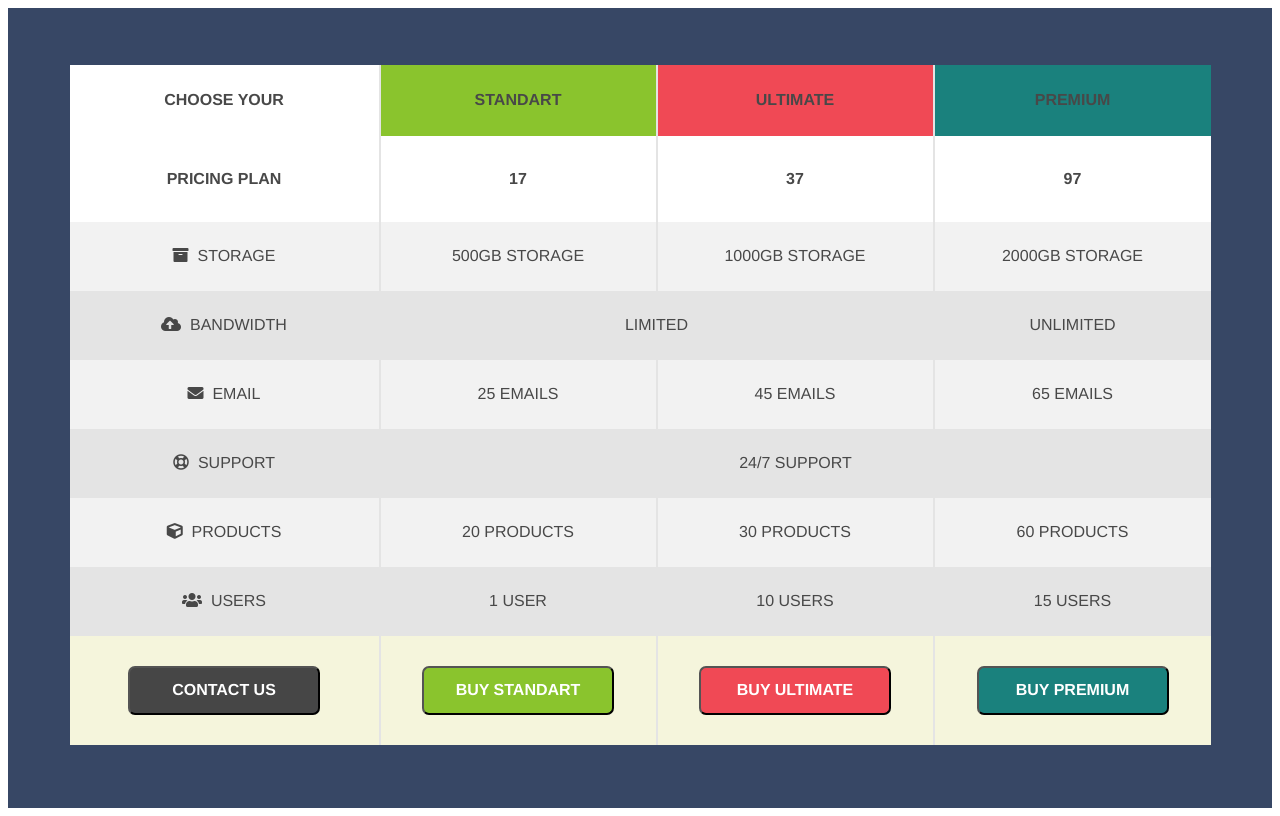
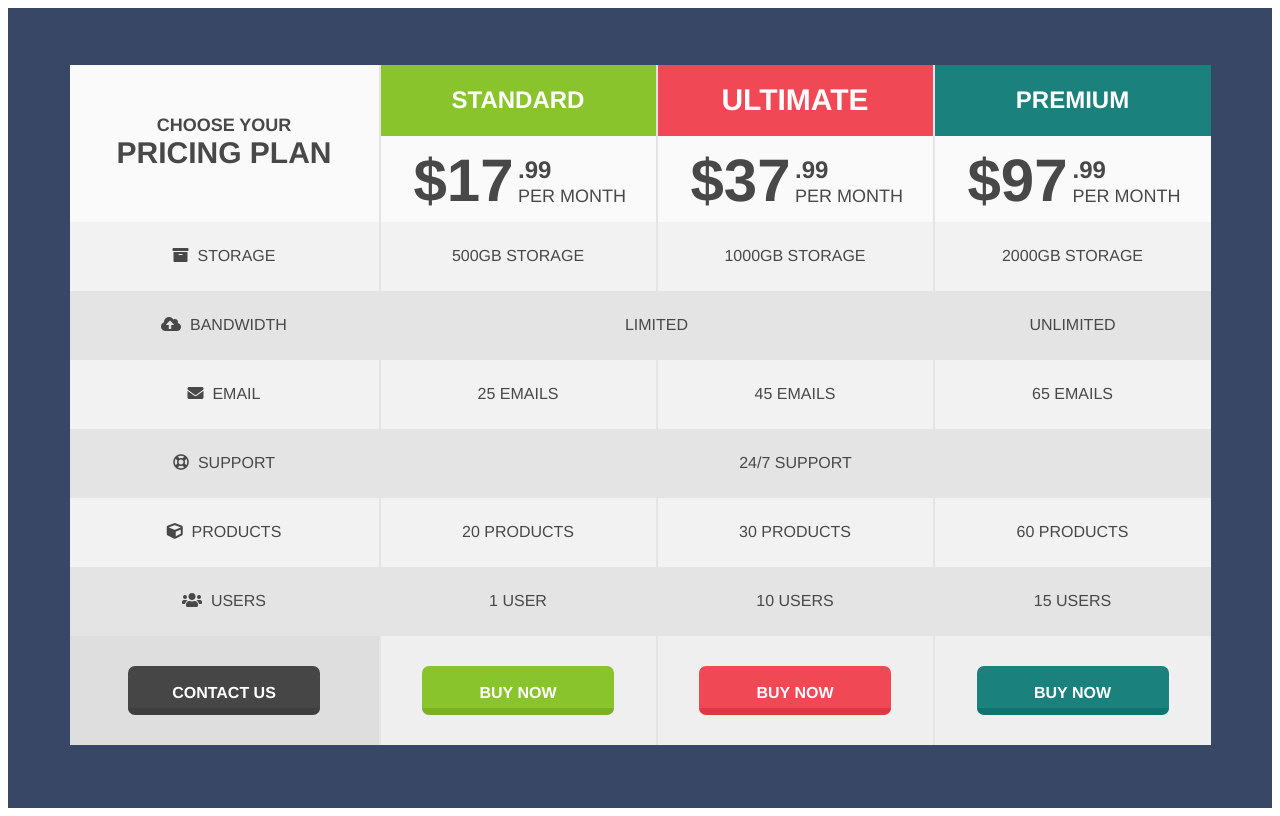
Before and after one commit to olegzip/frontend, a plain HTML site: page src/homework5/index.html in a window 1280 px wide. Drawn offline with nearby package versions, Linux system fonts and the light colour scheme.

Commit message:
HomeWork5 (First Table)

```diff
--- a/src/homework5/css/style.css
+++ b/src/homework5/css/style.css
@@ -1,4 +1,4 @@
-.container{
+.container {
     height: 100vh;
     margin: 0;
     padding: 0;
@@ -7,11 +7,13 @@
     align-items: center;
     justify-items: center;
 }
-.table-wrapper{
+
+.table-wrapper {
     margin: 24px 30px 31px 30px;
     width: 100%;
 }
-table{
+
+table {
     text-transform: uppercase;
     text-align: center;
     border-collapse: collapse;
@@ -21,66 +23,153 @@ table{
     margin: auto;
     color: rgb(72, 72, 72);
 }
-#col-first{
+
+#col-first {
     width: 310px;
     border-right: 2px solid rgb(228, 228, 228);
 }
-#col{
+
+#col {
     width: 277px;
     border-right: 2px solid rgb(228, 228, 228);
 }
-#col-last{
+
+#col-last {
     width: 277px;
     border-left: 2px solid rgb(228, 228, 228);
 }
-.contact-bgr{
-    background-color: rgb(70, 70, 70);
-}
-.standart-bgr{
-    background-color: rgb(138, 196, 45);
-}
-.ultimate-bgr{
-    background-color: rgb(240, 73, 85);
-}
-.premium-bgr{
-    background-color: rgb(26, 129, 125);
-}
+
 /*TABLE HEADER:*/
 
-thead tr:nth-child(even){
+thead tr:nth-child(even) {
     height: 86px;
 }
-thead tr:nth-child(odd){
+
+thead tr:nth-child(odd) {
     height: 71px;
+}
+
+th {
+    position: relative;
+    margin: 0;
+    padding: 0;
+    background-color: rgb(250, 250, 250);
+}
+
+th div {
+    display: inline-block;
+}
+
+.dollar {
+    margin: 0;
+    padding: 0;
+    position: absolute;
+    font-size: 60px;
+    font-weight: 700;
+    left: 33px;
+    top: 10px;
+}
+
+.cent {
+    margin: 0;
+    padding: 0;
+    position: absolute;
+    font-size: 24px;
+    font-weight: 700;
+    top: 20px;
+}
+
+.per-month {
+    margin: 0;
+    padding: 0;
+    position: absolute;
+    font-size: 18px;
+    font-weight: 400;
+    top: 50px;
+}
+
+#choose-your {
+    font-size: 18px;
+    font-weight: 700;
+    vertical-align: bottom;
+}
+
+#pricing-plan {
+    font-size: 30px;
+    font-weight: 700;
+    vertical-align: top;
+}
+#font-stand{
+    font-size: 24px;
+}
+#font-ultim{
+    font-size: 30px;
+}
+#font-prem{
+    font-size: 24px;
 }
 
 /*TABLE BODY:*/
 
-tbody tr:nth-child(even){
+tbody tr:nth-child(even) {
     height: 69px;
     background-color: rgb(228, 228, 228);
 }
-tbody tr:nth-child(odd){
+
+tbody tr:nth-child(odd) {
     height: 69px;
     background-color: rgb(242, 242, 242);
 }
 
 /*TABLE FOOTER (LAST ROW):*/
 
-tfoot td{
-    background-color: beige;
+tfoot td {
+    background-color: rgb(239, 239, 239);
     height: 30px;
 }
-tfoot tr{
+
+tfoot tr {
     height: 109px;
 }
-tfoot tr button{
+
+tfoot td:first-child{
+    background-color: rgb(222, 222, 222);
+}
+
+tfoot tr button {
     width: 192px;
     height: 49px;
+    line-height: 51px;
     font-size: 16px;
     font-family: inherit;
     text-transform: inherit;
     font-weight: bold;
     color: white;
     border-radius: 7px;
+    cursor: pointer;
+    border: none;
+    border-bottom: 7px solid red;
 }
+
+.contact-bgr {
+    background-color: rgb(70, 70, 70);
+    border-color: rgb(62, 62, 62);
+}
+
+.standart-bgr {
+    background-color: rgb(138, 196, 45);
+    border-color: rgb(122, 177, 34);
+    color: white;
+}
+
+.ultimate-bgr {
+    background-color: rgb(240, 73, 85);
+    border-color: rgb(224, 55, 68);
+    color: white;
+}
+
+.premium-bgr {
+    background-color: rgb(26, 129, 125);
+    border-color: rgb(14, 116, 111);
+    color: white;
+}
--- a/src/homework5/index.html
+++ b/src/homework5/index.html
@@ -20,32 +20,44 @@
             </colgroup>
             <thead>
             <tr>
-            <th>choose your</th>
-            <th class="standart-bgr">standart</th>
-            <th class="ultimate-bgr">ultimate</th>
-            <th class="premium-bgr">premium</th>
+                <th id="choose-your">choose your</th>
+                <th class="standart-bgr" id="font-stand">standard</th>
+                <th class="ultimate-bgr" id="font-ultim">ultimate</th>
+                <th class="premium-bgr" id="font-prem">premium</th>
             </tr>
             <tr>
-            <th>pricing plan</th>
-            <th>17</sup></th>
-            <th>37</th>
-            <th>97</th>
+                <th id="pricing-plan">pricing plan</th>
+                <th>
+                    <div class="dollar">$17</div>
+                    <div class="cent">.99</div>
+                    <div class="per-month">per month</div>
+                </th>
+                <th>
+                    <div class="dollar">$37</div>
+                    <div class="cent">.99</div>
+                    <div class="per-month">per month</div>
+                </th>
+                <th>
+                    <div class="dollar">$97</div>
+                    <div class="cent">.99</div>
+                    <div class="per-month">per month</div>
+                </th>
             </tr>
             </thead>
             <tbody>
             <tr>
-            <td><i class="fas fa-archive"></i>&nbsp   storage</td>
+                <td><i class="fas fa-archive"></i>&nbsp storage</td>
                 <td>500GB Storage</td>
                 <td>1000GB Storage</td>
                 <td>2000GB Storage</td>
             </tr>
             <tr>
-            <td><i class="fas fa-cloud-upload-alt"></i>&nbsp   bandwidth</td>
+                <td><i class="fas fa-cloud-upload-alt"></i>&nbsp bandwidth</td>
                 <td colspan="2">limited</td>
                 <td>unlimited</td>
             </tr>
             <tr>
-            <td><i class="fas fa-envelope"></i>&nbsp   email</td>
+                <td><i class="fas fa-envelope"></i>&nbsp email</td>
                 <td>25 emails</td>
                 <td>45 emails</td>
                 <td>65 emails</td>
@@ -55,13 +67,13 @@
                 <td colspan="3">24/7 support</td>
             </tr>
             <tr>
-            <td><i class="fas fa-cube"></i>&nbsp   products</td>
+                <td><i class="fas fa-cube"></i>&nbsp products</td>
                 <td>20 products</td>
                 <td>30 products</td>
                 <td>60 products</td>
             </tr>
             <tr>
-            <td><i class="fas fa-users"></i>&nbsp   users</td>
+                <td><i class="fas fa-users"></i>&nbsp users</td>
                 <td>1 user</td>
                 <td>10 users</td>
                 <td>15 users</td>
@@ -69,10 +81,18 @@
             </tbody>
             <tfoot>
             <tr>
-            <td><button class="contact-bgr">contact us</button></td>
-            <td><button class="standart-bgr">buy standart</button></td>
-            <td><button class="ultimate-bgr">buy ultimate</button></td>
-            <td><button class="premium-bgr">buy premium</button></td>
+                <td>
+                    <button class="contact-bgr">contact us</button>
+                </td>
+                <td>
+                    <button class="standart-bgr">buy now</button>
+                </td>
+                <td>
+                    <button class="ultimate-bgr">buy now</button>
+                </td>
+                <td>
+                    <button class="premium-bgr">buy now</button>
+                </td>
             </tr>
             </tfoot>
         </table>
```
Lines whose indentation alone changed are shown as unchanged.
